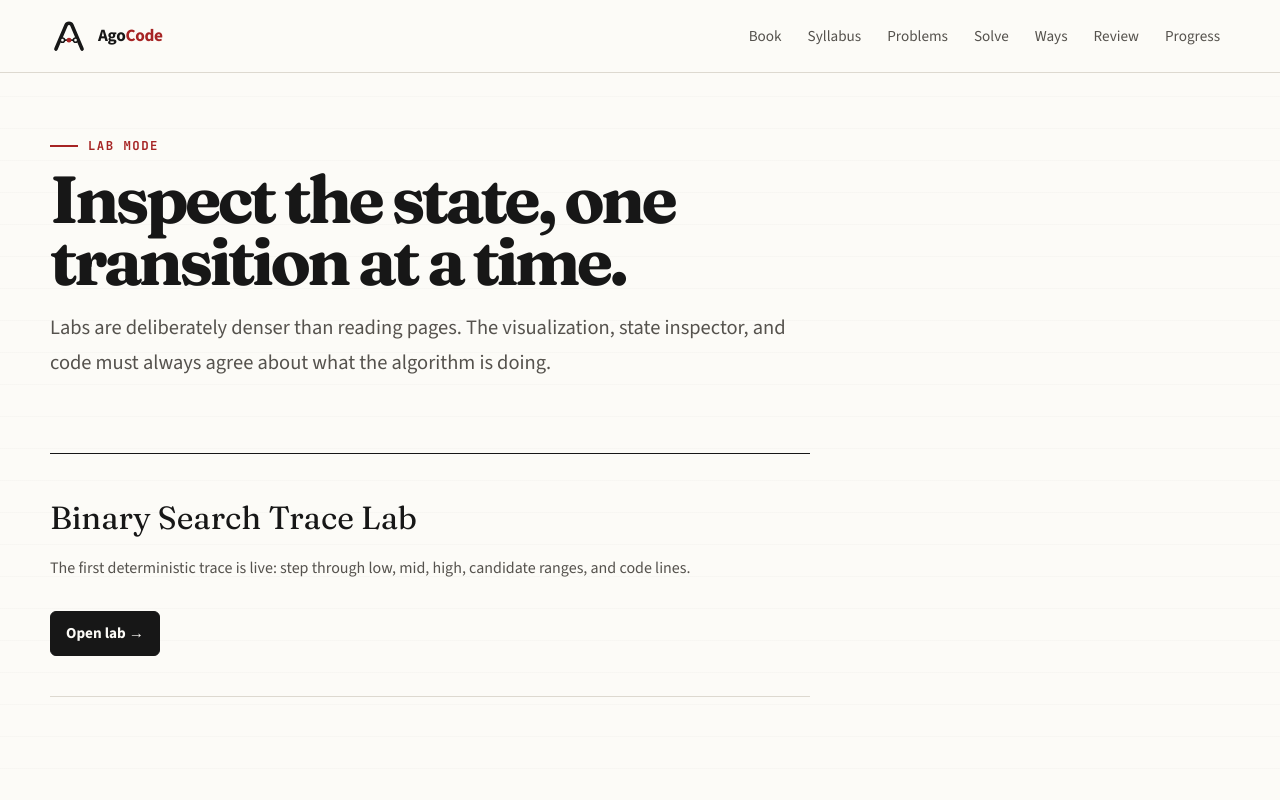
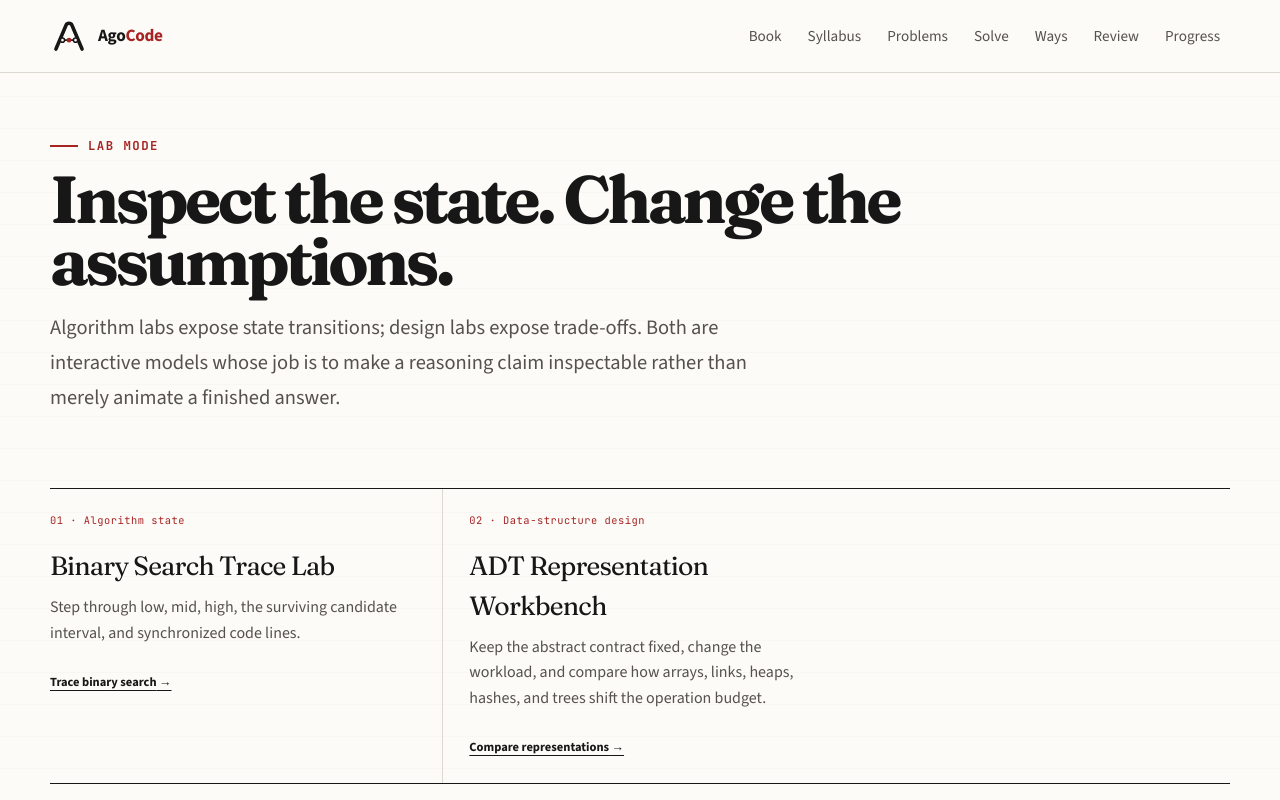
Before and after one commit to anatwork14/agocode, a Next.js app: page /lab in a window 1280 px wide. Shown: the top 800 px of the page. Built offline with nearby package versions, Linux system fonts and the light colour scheme.

Commit message:
feat: expose concept and algorithm labs

```diff
--- a/app/lab/page.tsx
+++ b/app/lab/page.tsx
@@ -1,26 +1,45 @@
 import Link from "next/link";
 
 export const metadata = { title: "Lab" };
+
+const labs = [
+  {
+    eyebrow: "Algorithm state",
+    title: "Binary Search Trace Lab",
+    description: "Step through low, mid, high, the surviving candidate interval, and synchronized code lines.",
+    href: "/lab/binary-search",
+    action: "Trace binary search",
+  },
+  {
+    eyebrow: "Data-structure design",
+    title: "ADT Representation Workbench",
+    description: "Keep the abstract contract fixed, change the workload, and compare how arrays, links, heaps, hashes, and trees shift the operation budget.",
+    href: "/lab/adt-workbench",
+    action: "Compare representations",
+  },
+] as const;
 
 export default function LabIndexPage() {
   return (
     <main className="page">
       <div className="site-shell">
         <div className="eyebrow">Lab mode</div>
-        <h1 className="editorial-title editorial-title--compact">Inspect the state, one transition at a time.</h1>
+        <h1 className="editorial-title editorial-title--compact">Inspect the state. Change the assumptions.</h1>
         <p className="lede">
-          Labs are deliberately denser than reading pages. The visualization, state inspector, and code must always
-          agree about what the algorithm is doing.
+          Algorithm labs expose state transitions; design labs expose trade-offs. Both are interactive models whose job is to
+          make a reasoning claim inspectable rather than merely animate a finished answer.
         </p>
+
         <section className="section">
-          <div className="empty-state">
-            <h2>Binary Search Trace Lab</h2>
-            <p>The first deterministic trace is live: step through low, mid, high, candidate ranges, and code lines.</p>
-            <div className="action-row">
-              <Link className="button button--primary" href="/lab/binary-search">
-                Open lab →
+          <div className="home-knowledge__grid">
+            {labs.map((lab, index) => (
+              <Link className="home-knowledge__item" href={lab.href} key={lab.href}>
+                <span className="mono">{String(index + 1).padStart(2, "0")} · {lab.eyebrow}</span>
+                <h3>{lab.title}</h3>
+                <p>{lab.description}</p>
+                <strong>{lab.action} →</strong>
               </Link>
-            </div>
+            ))}
           </div>
         </section>
       </div>
```
